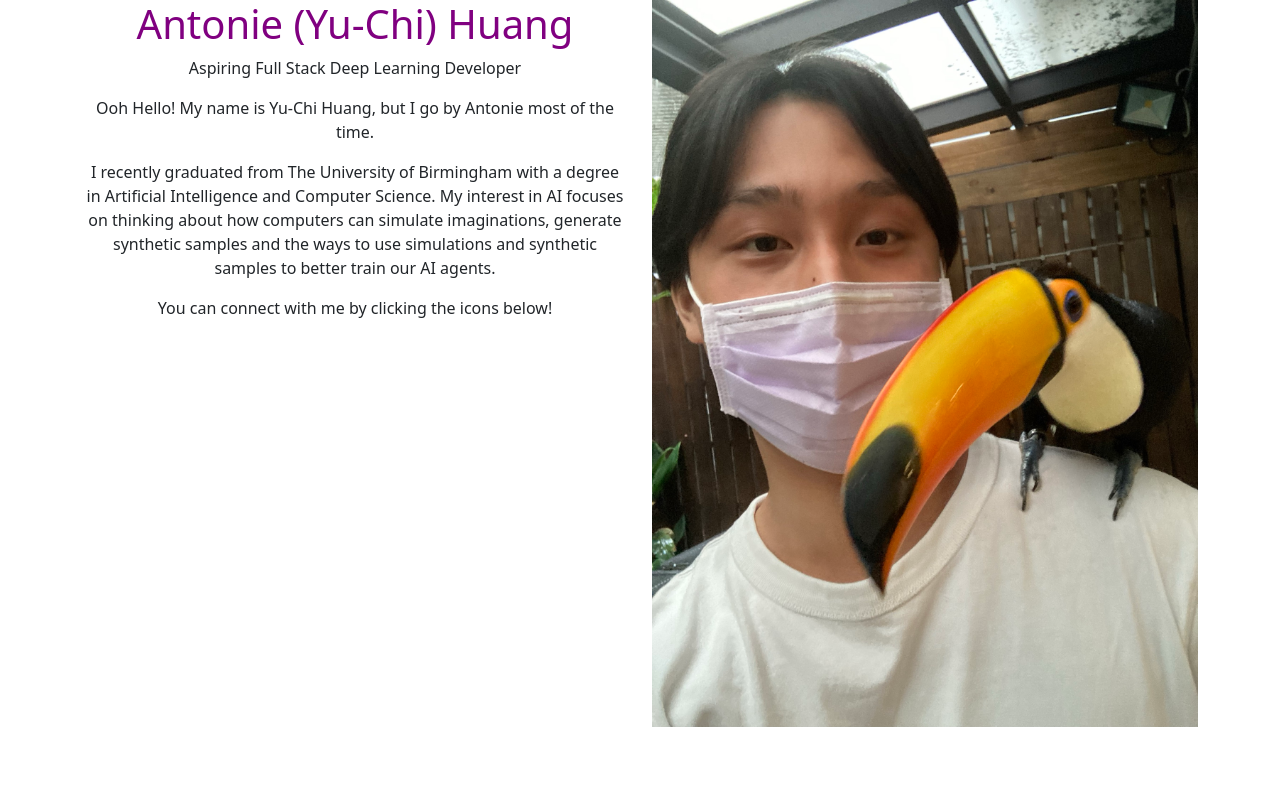
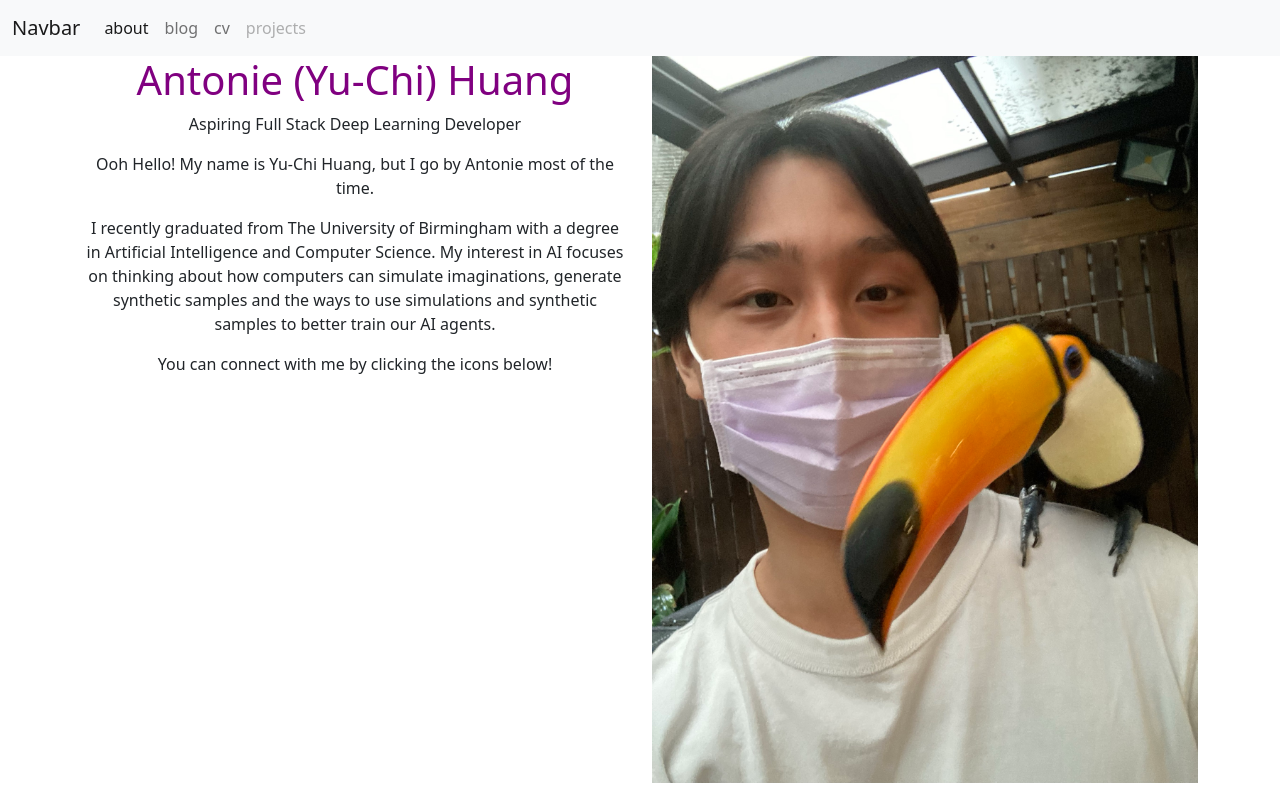
Before and after one commit to antoniehuang/my-website, a website: page index.html in a window 1280 px wide. Drawn offline with nearby package versions, Linux system fonts and the light colour scheme.

Commit message:
Added NavBar

```diff
--- a/index.html
+++ b/index.html
@@ -8,6 +8,24 @@
     <title>Antonie (Yu-Chi) Huang</title>
     <link href="./scss/custom.css" rel="stylesheet">
 </head>
+
+<nav class="navbar navbar-expand-lg bg-light sticky-top">
+    <div class="container-fluid">
+        <a class="navbar-brand" href="#">Navbar</a>
+        <button class="navbar-toggler" type="button" data-bs-toggle="collapse" data-bs-target="#navbarNavAltMarkup"
+            aria-controls="navbarNavAltMarkup" aria-expanded="false" aria-label="Toggle navigation">
+            <span class="navbar-toggler-icon"></span>
+        </button>
+        <div class="collapse navbar-collapse" id="navbarNavAltMarkup">
+            <div class="navbar-nav">
+                <a class="nav-link active" aria-current="page" href="#">about</a>
+                <a class="nav-link" href="#">blog</a>
+                <a class="nav-link" href="#">cv</a>
+                <a class="nav-link disabled">projects</a>
+            </div>
+        </div>
+    </div>
+</nav>
 
 <body>
     <div class="container text-center">
```
